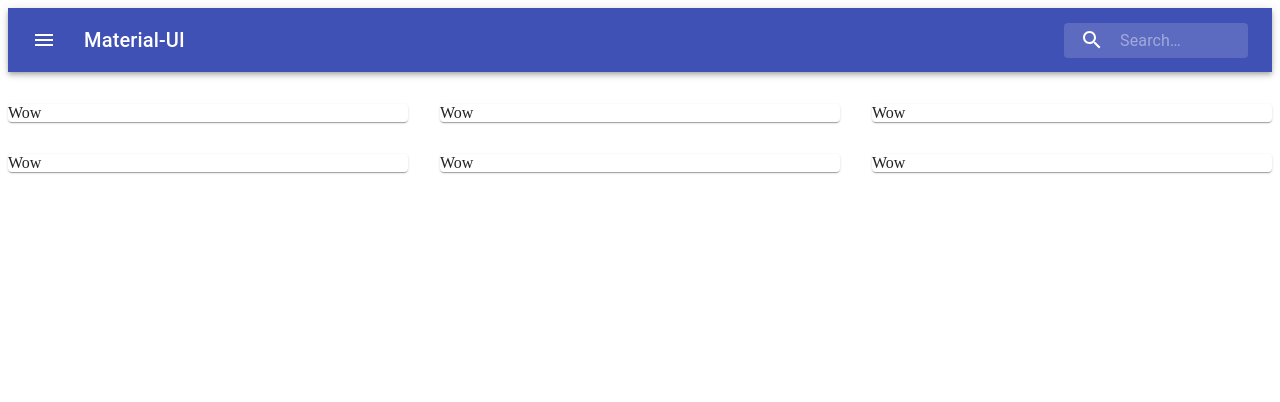
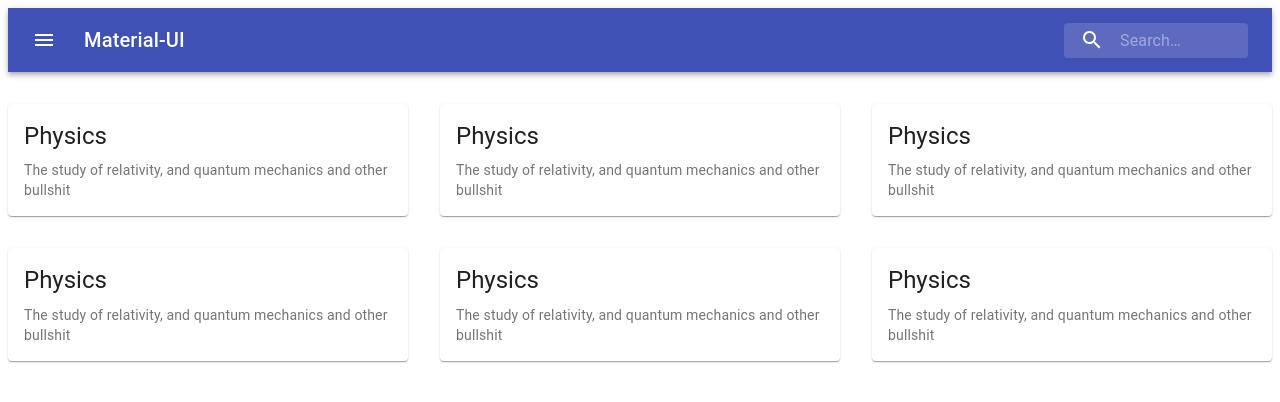
Before and after one commit to jaydickson02/Nibbles, a Next.js app: page / in a window 1280 px wide. Shown: the top 402 px of the page. Built offline with nearby package versions, Linux system fonts and the light colour scheme.

Commit message:
git push checkpoint

```diff
--- a/components/categoryCard.js
+++ b/components/categoryCard.js
@@ -1,13 +1,22 @@
-import Button from '@material-ui/core/Button';
 import Card from '@material-ui/core/Card';
 import CardContent from '@material-ui/core/CardContent';
-import Icon from '@material-ui/core/Icon';
+import CardActionArea from '@material-ui/core/CardActionArea';
+import Typography from '@material-ui/core/Typography';
 
 
 let CategoryCard = () => (
 
   <Card>
-    Wow
+    <CardActionArea>
+      <CardContent>
+        <Typography gutterBottom variant="h5">
+          Physics
+        </Typography>
+        <Typography variant="body2" color="textSecondary">
+          The study of relativity, and quantum mechanics and other bullshit
+        </Typography>
+      </CardContent>
+    </CardActionArea>
   </Card>
 
 )
```
Also changed, not shown: components/answerCard.js (line endings or trailing spaces).
